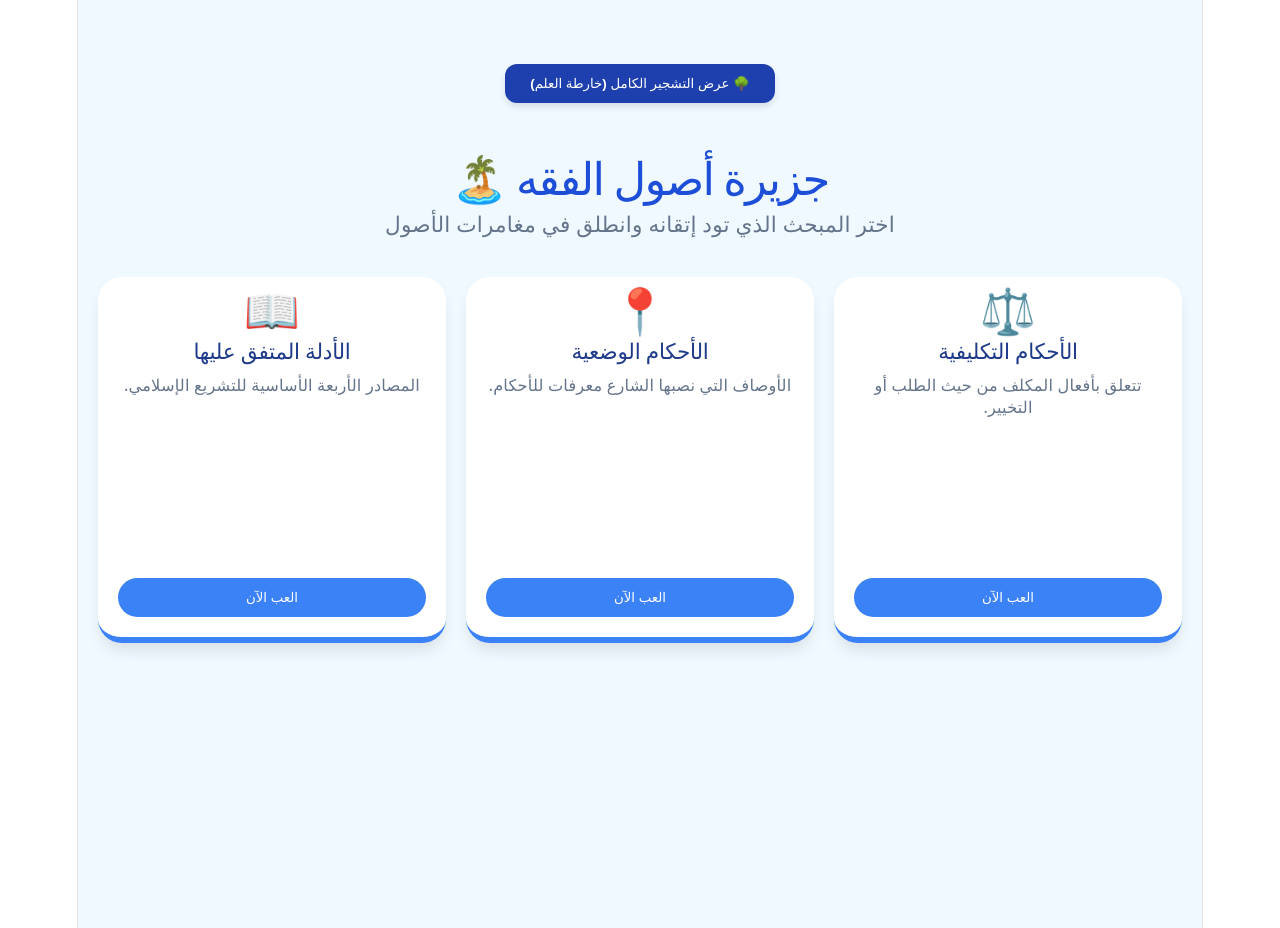
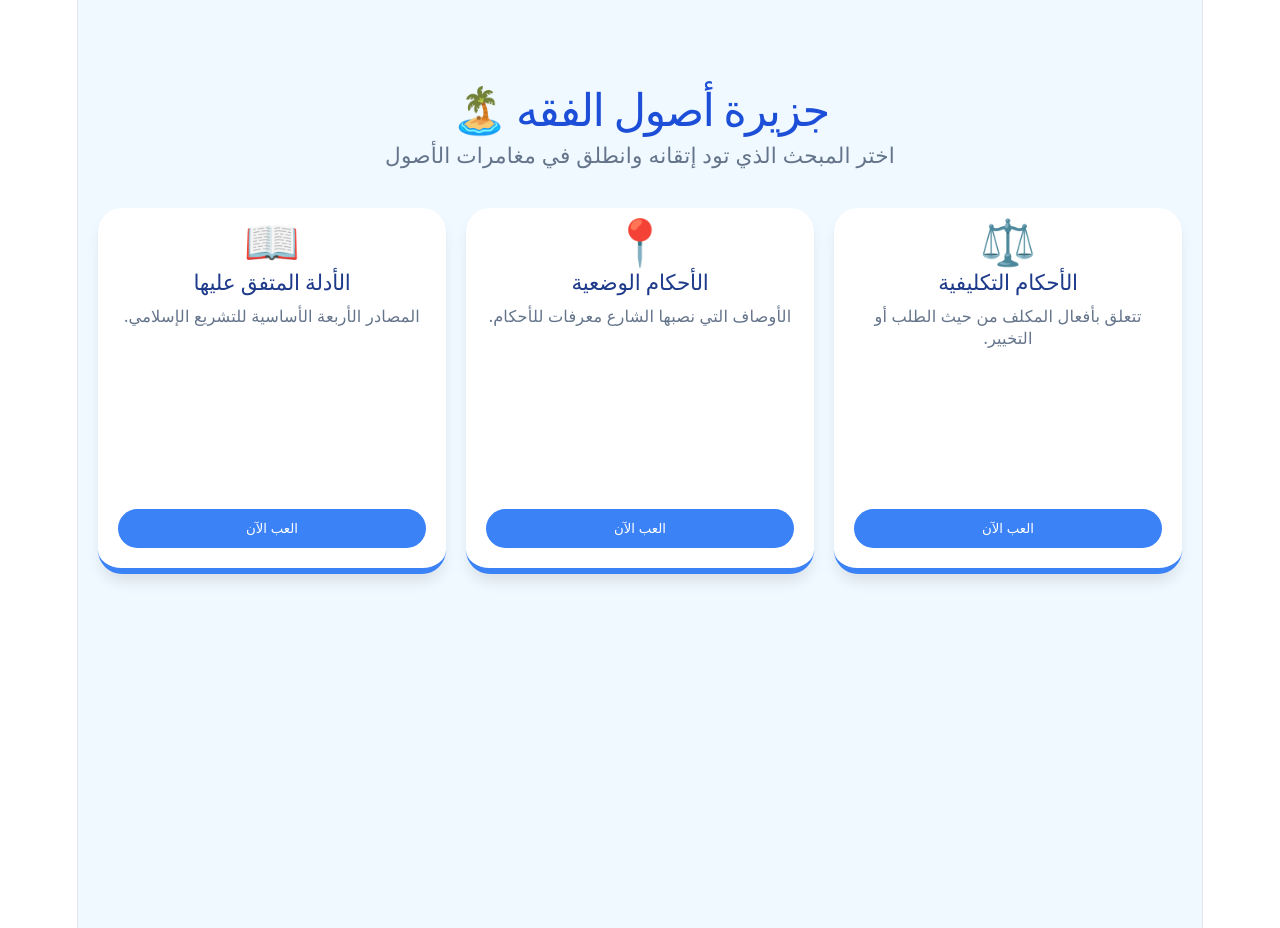
Before and after one commit to Uwais-Bayrakdar/Usul_Al-Fiqh-Game, a React (Vite) app in the folder usul-game/: page / in a window 1280 px wide. Built offline with nearby package versions, Linux system fonts and the light colour scheme.

Commit message:
removing the tree section

```diff
--- a/usul-game/src/App.jsx
+++ b/usul-game/src/App.jsx
@@ -1,38 +1,36 @@
 import React, { useState } from 'react';
 import MainMenu from './views/MainMenu';
 import GameStage from './views/GameStage';
-import TashjirView from './views/TashjirView'; // Import the new view
 import { TOPICS } from './data/usulData';
 
 function App() {
-  // Views: 'menu', 'game', 'tashjir'
+  // 'menu' is the starting view
   const [view, setView] = useState('menu');
+  // Stores the specific Usul topic the user wants to play
   const [selectedTopic, setSelectedTopic] = useState(null);
 
+  // Function to switch from Menu to Game
   const handleStartGame = (topicId) => {
     const topic = TOPICS.find(t => t.id === topicId);
     setSelectedTopic(topic);
     setView('game');
   };
 
+  // Function to return to the Main Menu
+  const handleBackToMenu = () => {
+    setView('menu');
+    setSelectedTopic(null);
+  };
+
   return (
     <div style={{ minHeight: '100vh', backgroundColor: '#f0f9ff' }}>
-      {view === 'menu' && (
-        <MainMenu
-          onSelect={handleStartGame}
-          onOpenTree={() => setView('tashjir')} // Pass a function to open the tree
-        />
-      )}
-
-      {view === 'game' && (
+      {view === 'menu' ? (
+        <MainMenu onSelect={handleStartGame} />
+      ) : (
         <GameStage
           topic={selectedTopic}
-          onBack={() => setView('menu')}
+          onBack={handleBackToMenu}
         />
-      )}
-
-      {view === 'tashjir' && (
-        <TashjirView onBack={() => setView('menu')} />
       )}
     </div>
   );
--- a/usul-game/src/views/MainMenu.jsx
+++ b/usul-game/src/views/MainMenu.jsx
@@ -2,7 +2,7 @@ import React from 'react';
 import { motion } from 'framer-motion';
 import { TOPICS } from '../data/usulData';
 
-const MainMenu = ({ onSelect, onOpenTree }) => {
+const MainMenu = ({ onSelect }) => {
   const styles = {
     container: {
       padding: '5vw 20px',
@@ -62,23 +62,6 @@ const MainMenu = ({ onSelect, onOpenTree }) => {
 
   return (
     <div style={styles.container}>
-      <button
-        onClick={onOpenTree}
-        style={{
-          background: '#1e40af',
-          color: 'white',
-          padding: '12px 25px',
-          borderRadius: '12px',
-          border: 'none',
-          cursor: 'pointer',
-          fontWeight: 'bold',
-          marginBottom: '30px',
-          boxShadow: '0 4px 6px rgba(0,0,0,0.1)'
-        }}
-      >
-        🌳 عرض التشجير الكامل (خارطة العلم)
-      </button>
-
       <header>
         <h1 style={styles.title}>جزيرة أصول الفقه 🏝️</h1>
         <p style={{ fontSize: 'clamp(1rem, 2vw, 1.2rem)', color: '#64748b' }}>
```
